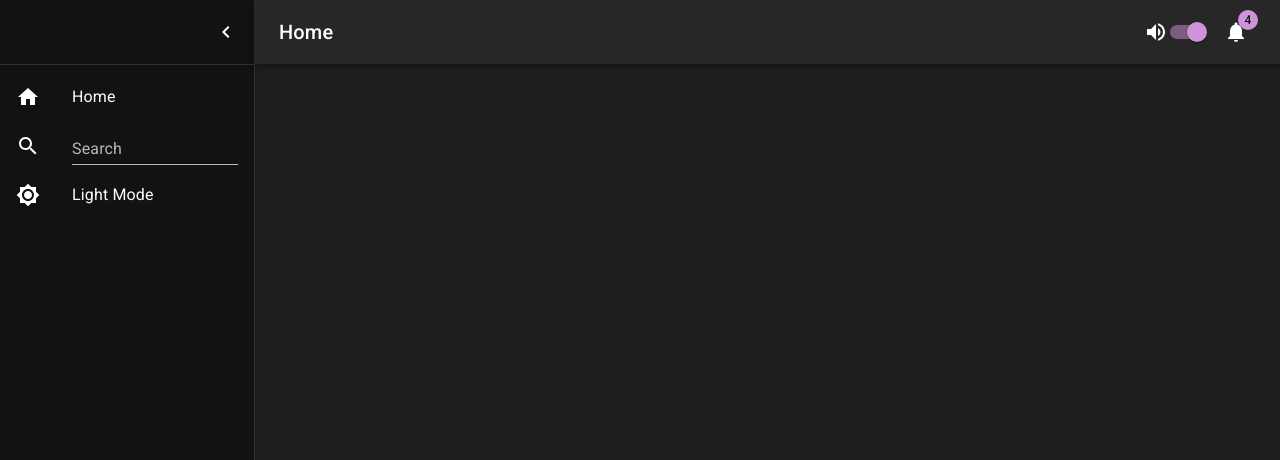
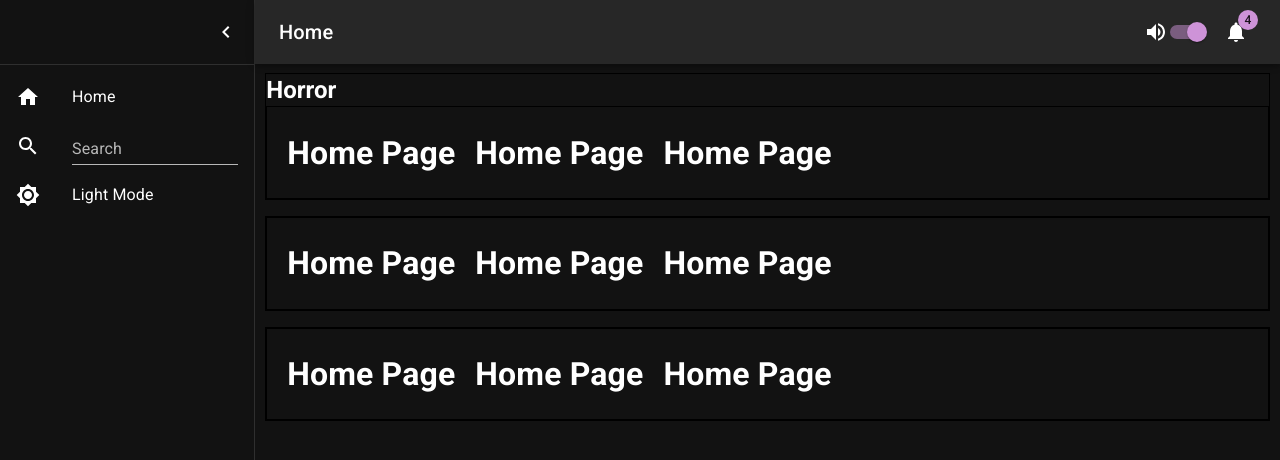
Before and after one commit to AnthonySchneider2000/AGSFlix, a React (Create React App) app: page / in a window 1280 px wide. Shown: the top 460 px of the page. Built offline with nearby package versions, Linux system fonts and the light colour scheme.

Commit message:
changed styling

```diff
--- a/src/pages/HomePage.js
+++ b/src/pages/HomePage.js
@@ -1,13 +1,75 @@
 import React from "react";
 import Layout from "../components/Layout/Layout";
-import { Paper } from "@mui/material";
+import { Box, Typography } from "@mui/material";
+
+const border = "1px solid black";
+
+const ShowsRowsContainer = ({ children }) => {
+  return (
+    <Box
+      sx={{
+        height: "200vh",
+        display: "flex",
+        flexDirection: "column",
+        padding: "min(1%, 20px) min(1%, 20px)",
+        gap: "min(1%, 20px)",
+      }}
+    >
+      {children}
+    </Box>
+  );
+};
+
+const ShowsRow = ({ children, genre }) => {
+  return (
+    <Box
+      sx={{
+        border: {border},
+      }}
+    >
+      {" "}
+      <Typography variant="h5" sx={{ color: "white", fontWeight: "bold" }}>
+        {genre}
+      </Typography>
+      <Box
+        sx={{
+          display: "flex",
+          flexDirection: "row",
+          border: {border},
+          padding: "0 min(2%, 20px)",
+          gap: "min(3%, 20px)",
+        }}
+      >
+        {children}
+      </Box>
+    </Box>
+  );
+};
+
+const Show = () => {
+  return <h1>Home Page</h1>;
+};
 
 const HomePage = () => {
   return (
-    <Layout title="Home" useCustomScrollbar>
-      {/* long paper, just so I can test scrolling*/}
-      <Paper sx={{ height: "200vh" }} />
-
+    <Layout title="Home">
+      <ShowsRowsContainer>
+        <ShowsRow genre="Horror">
+          <Show />
+          <Show />
+          <Show />
+        </ShowsRow>
+        <ShowsRow>
+          <Show />
+          <Show />
+          <Show />
+        </ShowsRow>
+        <ShowsRow>
+          <Show />
+          <Show />
+          <Show />
+        </ShowsRow>
+      </ShowsRowsContainer>
     </Layout>
   );
 };
```
